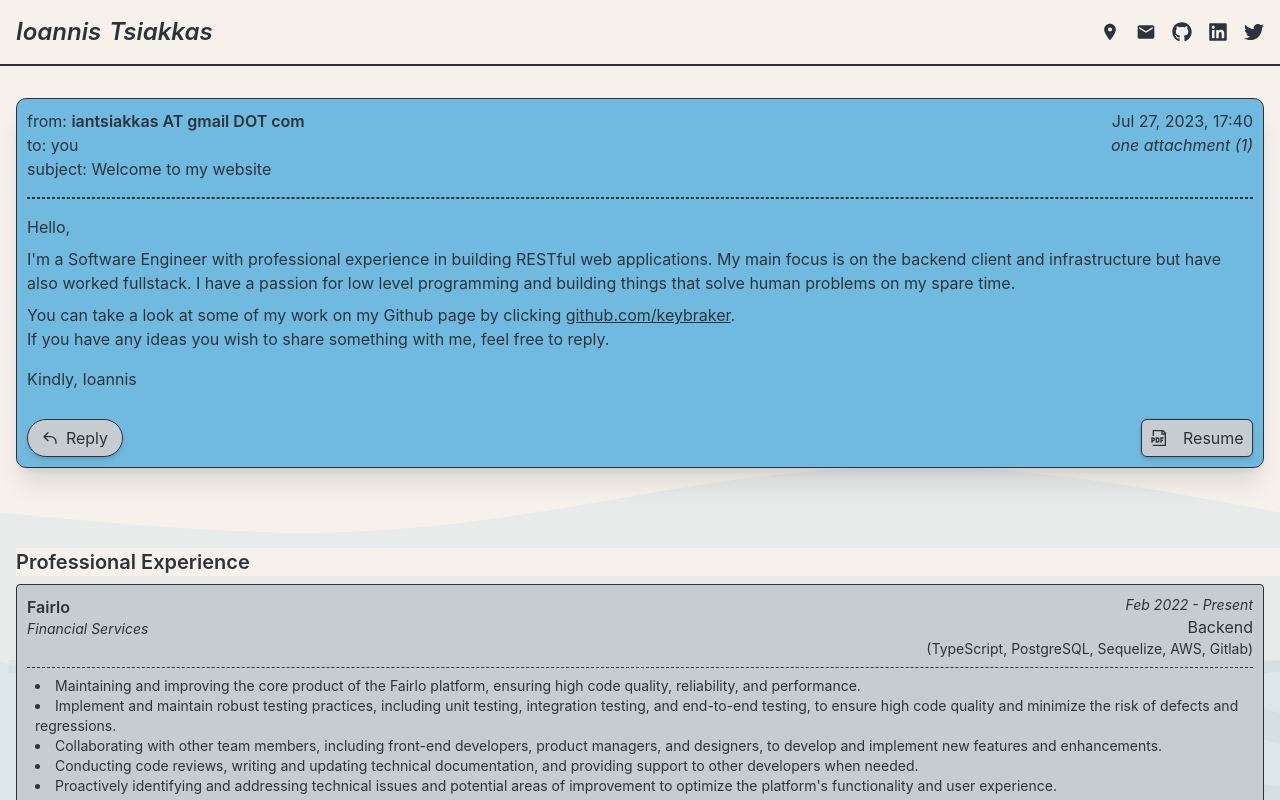
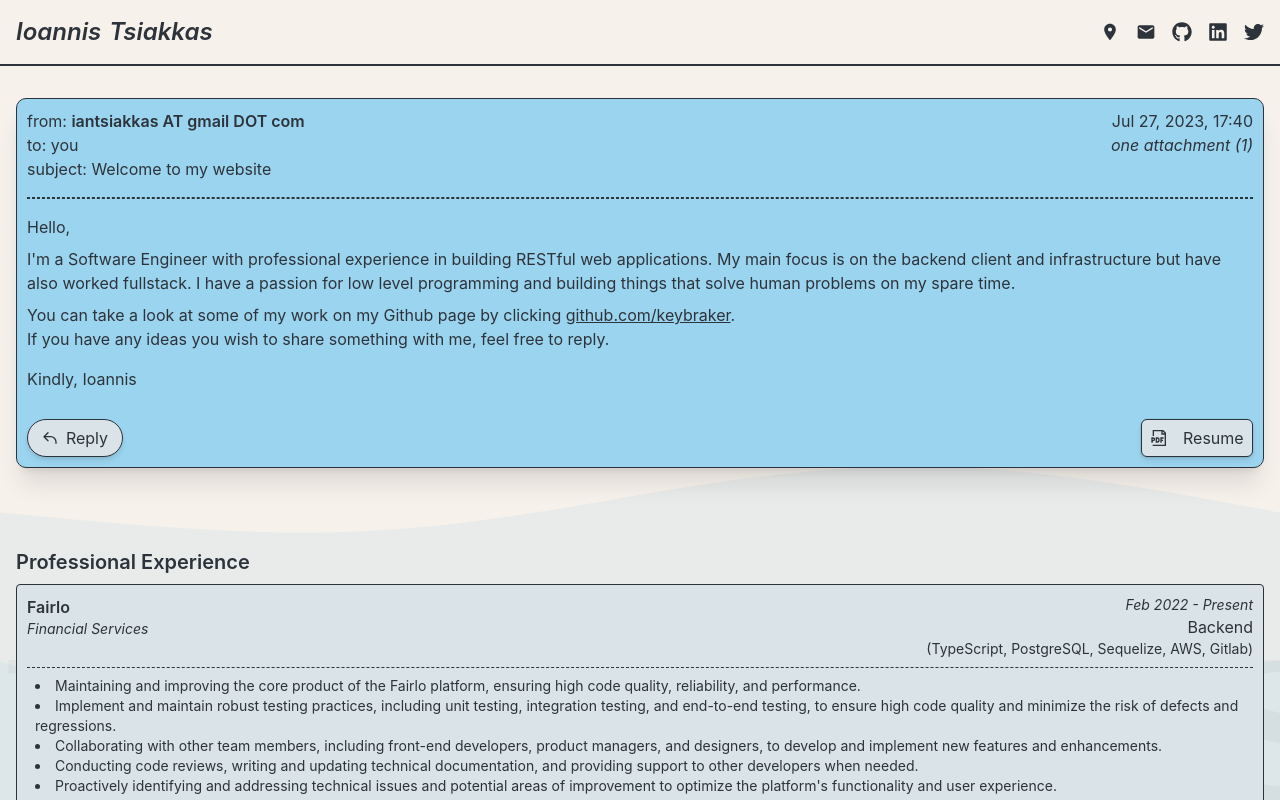
Before and after one commit to keybraker/keybraker.github.io, a Next.js app: page / in a window 1280 px wide. Shown: the top 800 px of the page. Built offline with nearby package versions, Linux system fonts and the light colour scheme.

Commit message:
Minor adjustment

```diff
--- a/src/components/categoryTitle.tsx
+++ b/src/components/categoryTitle.tsx
@@ -1,6 +1,6 @@
 export default function CategoryTitle({ title }: { title: string }) {
   return (
-    <section className="sticky left-0 top-10 xs:top-[2.3rem] ml-4 pr-2 mb-2 equilibrium:mb-0 equilibrium:w-calc dark:bg-tsiakkas-dark bg-tsiakkas-light ">
+    <section className="left-0 xs:top-[2.3rem] ml-4 pr-2 mb-2 equilibrium:mb-0 equilibrium:w-calc">
       <span className="text-xl font-semibold text-tsiakkas-dark dark:text-tsiakkas-light text-center xs:text-left">
         {/* &#8226;  */}
         {title}
--- a/tailwind.config.js
+++ b/tailwind.config.js
@@ -30,9 +30,9 @@ module.exports = {
         tsiakkas: {
           light: "#f6f1eb",
           dark: "#2d333b",
-          innerLight: "#c6cccf",
+          innerLight: "#d9e3e8",
           innerDark: "#6e7173",
-          blueLight: "#6fbade",
+          blueLight: "#9BD4EF",
           blueDark: "#015682",
         },
         primary: {
```
